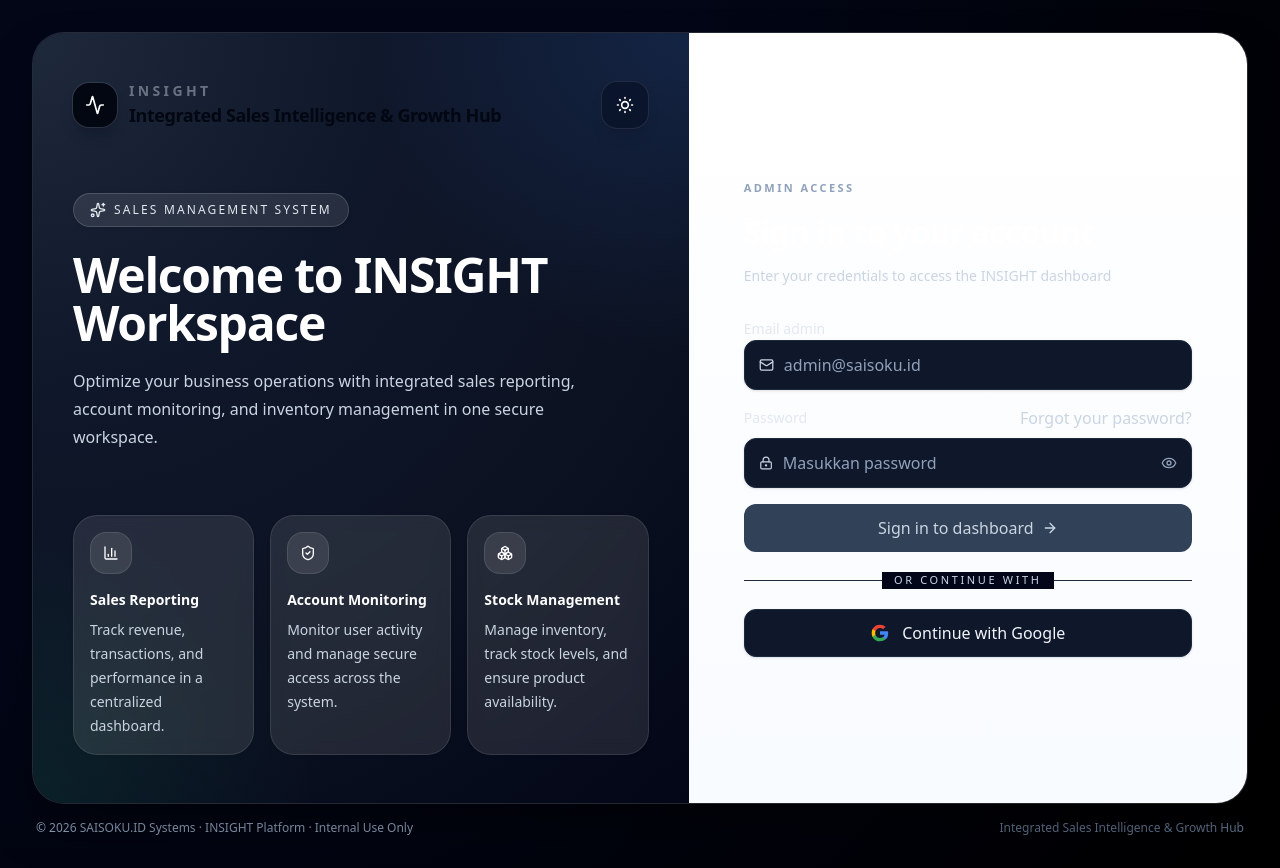
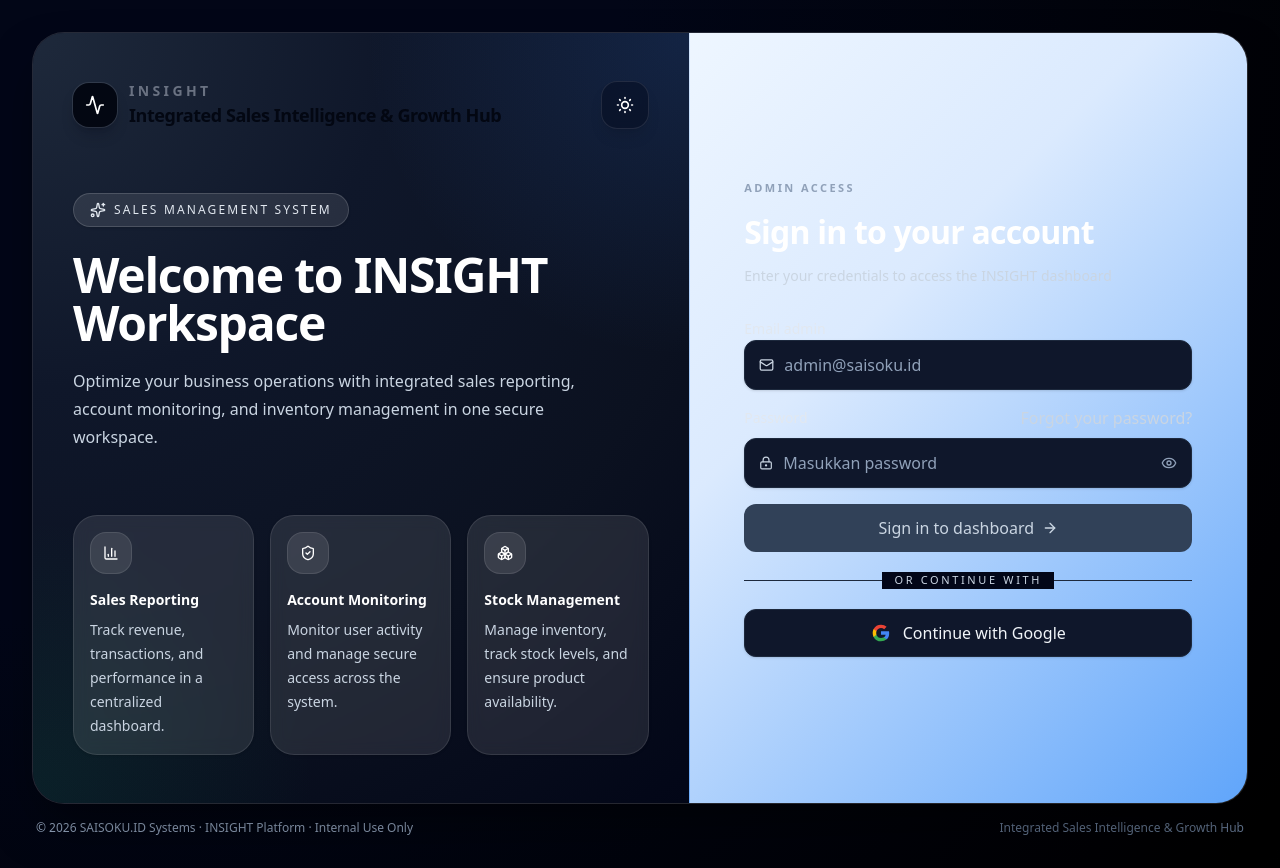
Before and after one commit to saisoku2024/saisoku-insight-sales, a Next.js app: page /login in a window 1280 px wide. Built offline with nearby package versions, Linux system fonts and the light colour scheme; no server answers.

Commit message:
stabilize login ui and dark mode

```diff
--- a/components/auth/auth-shell.tsx
+++ b/components/auth/auth-shell.tsx
@@ -100,7 +100,21 @@ return ( <div className="min-h-screen bg-slate-50 px-4 py-4 text-slate-900 trans
     </section>
 
    {/* RIGHT */}
-    <section className="flex flex-col justify-center bg-[linear-gradient(180deg,#ffffff_0%,#f8fbff_100%)] px-5 py-8 text-slate-900 transition-colors duration-300 dark:bg-transparent dark:text-white sm:px-8 lg:px-10 lg:py-12">
+<section
+  className="
+    flex flex-col justify-center
+    border-l border-slate-400/40
+    bg-[linear-gradient(135deg,#eef6ff_0%,#dbeafe_35%,#60a5fa_100%)]
+    px-5 py-8
+    text-slate-900
+    transition-colors duration-300
+    dark:border-white/10
+    dark:bg-transparent
+    dark:text-white
+    sm:px-8
+    lg:px-10 lg:py-12
+  "
+>
   <div className="mx-auto flex h-full w-full max-w-md flex-col justify-center">
     {children}
   </div>
@@ -115,8 +129,5 @@ return ( <div className="min-h-screen bg-slate-50 px-4 py-4 text-slate-900 trans
   </p>
 </footer>
 </div>
-
 )
 }
-
-export default AuthShell
```
Lines whose indentation alone changed are shown as unchanged.
